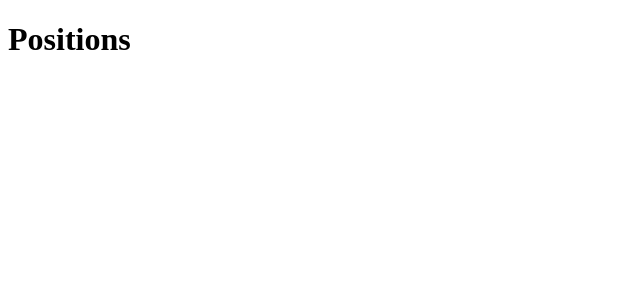
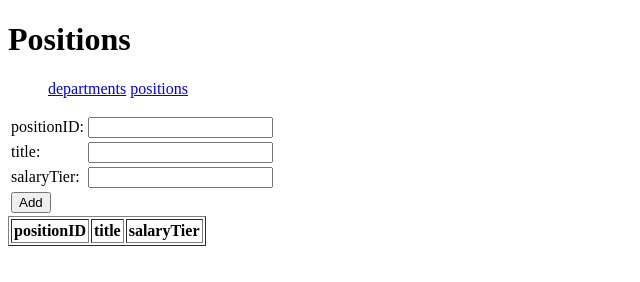
Before and after one commit to cupham211/officeDB, a plain HTML site: page positions.html in a window 1280 px wide. Shown: the whole page, without its empty margins (0-640 px from the left). Drawn offline with Linux system fonts and the light colour scheme.

Commit message:
form and table small functionality

```diff
--- a/positions.html
+++ b/positions.html
@@ -1,11 +1,91 @@
 <!DOCTYPE html>
 <html lang="en">
-<head>
-    <meta charset="UTF-8">
-    <meta name="viewport" content="width=device-width, initial-scale=1.0">
+  <head>
+    <meta charset="UTF-8" />
+    <meta name="viewport" content="width=device-width, initial-scale=1.0" />
+    <style>
+      li {
+        display: inline;
+      }
+    </style>
     <title>Positions</title>
-</head>
-<body>
+  </head>
+
+  <body>
     <h1>Positions</h1>
-</body>
+    <nav>
+      <ul>
+        <li><a href="departments.html">departments</a></li>
+        <li><a href="positions.html">positions</a></li>
+      </ul>
+    </nav>
+
+    <div id="myform">
+      <table>
+        <tr>
+          <td>positionID:</td>
+          <td><input type="text" id="positionID" /></td>
+        </tr>
+        <tr>
+          <td>title:</td>
+          <td><input type="text" id="title" /></td>
+        </tr>
+        <tr>
+          <td>salaryTier:</td>
+          <td>
+            <input type="text" id="salaryTier" />
+          </td>
+        </tr>
+        <!-- <tr> -->
+        <!-- <td>&nbsp;</td> -->
+        <!-- <td>&nbsp;</td> -->
+        <!-- </tr> -->
+        <td>
+          <input type="button" id="add" value="Add" onclick="addRow()" />
+        </td>
+      </table>
+    </div>
+    <div id="mydata">
+      <table id="myTableData" border="1" cellpadding="2">
+        <tr>
+          <!-- <td>&nbsp;</td> -->
+          <td><b>positionID</b></td>
+          <td><b>title</b></td>
+          <td><b>salaryTier</b></td>
+        </tr>
+      </table>
+      &nbsp;
+    </div>
+
+    <script>
+      function addRow() {
+        var positionID = document.getElementById("positionID");
+        var title = document.getElementById("title");
+        var salaryTier = document.getElementById("salaryTier");
+        var table = document.getElementById("myTableData");
+
+        var rowCount = table.rows.length;
+        var row = table.insertRow(rowCount);
+
+        row.insertCell(0).innerHTML = positionID.value;
+        row.insertCell(1).innerHTML = title.value;
+        row.insertCell(2).innerHTML = salaryTier.value;
+        row.insertCell(3).innerHTML =
+          '<input type="button" value = "Update" onClick=updateRow(this)>';
+        row.insertCell(4).innerHTML =
+          '<input type="button" value = "Delete" onClick=deleteRow(this)>';
+      }
+
+      function deleteRow(obj) {
+        var index = obj.parentNode.parentNode.rowIndex;
+        var table = document.getElementById("myTableData");
+        table.deleteRow(index);
+      }
+
+      // need function
+      function updateRow(obj) {
+        alert("Still working on it!");
+      }
+    </script>
+  </body>
 </html>
```
Also changed, not shown: departments.html (+86 -6 lines).
